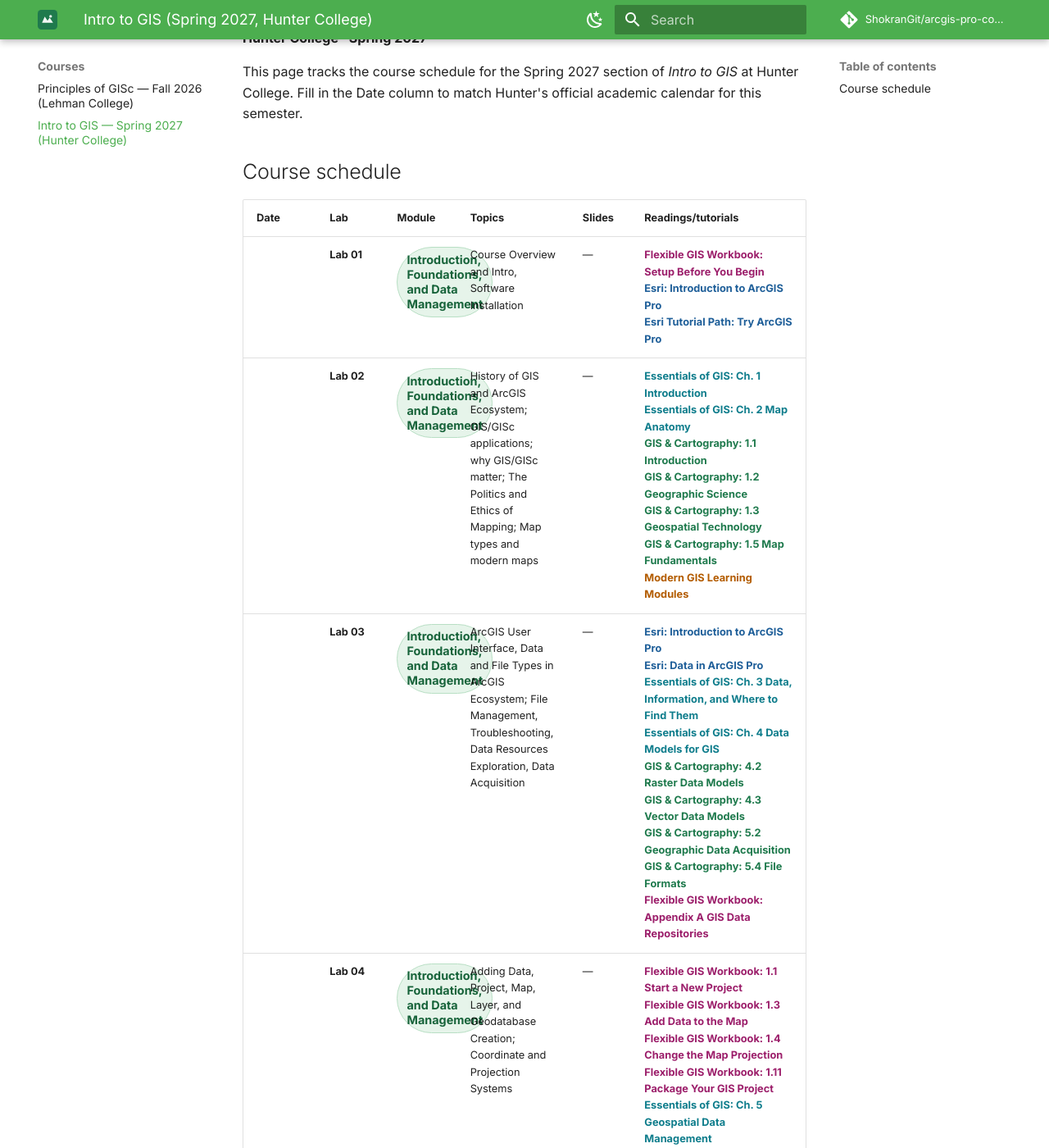
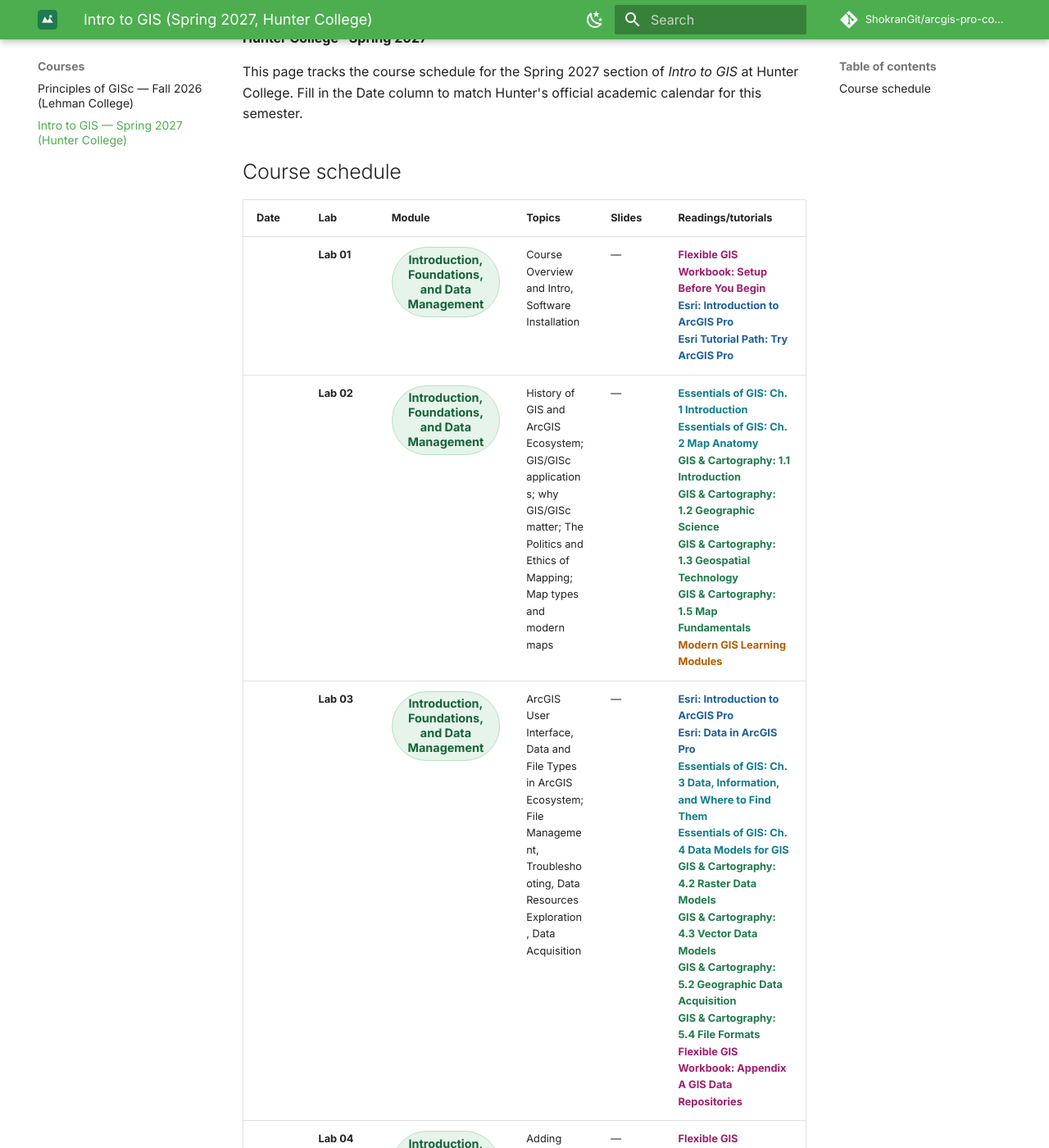
Before and after one commit to ShokranGit/arcgis-pro-course, an MkDocs documentation site: the page built from docs/courses/hunter-intro-gis-spring2027.md, in a window 1280 px wide and 1400 px high, scrolled down 235 px. Shown: the whole window at 82% size. Built offline with MkDocs 1.6.1 and Material for MkDocs 9.7.7, drawn with Linux system fonts in a browser that asks for light colours; comment, search, counter and statistics services are not loaded.

Commit message:
Fix module-badge overflow: constrain badge width to its cell and rebalance schedule-table columns to avoid mid-word breaking

```diff
--- a/docs/assets/css/extra.css
+++ b/docs/assets/css/extra.css
@@ -210,17 +210,26 @@
   min-width: 0 !important;
 }
 .schedule-table table th:nth-child(1),
-.schedule-table table td:nth-child(1) { width: 13% !important; }
+.schedule-table table td:nth-child(1) { width: 11% !important; }
 .schedule-table table th:nth-child(2),
-.schedule-table table td:nth-child(2) { width: 12% !important; }
+.schedule-table table td:nth-child(2) { width: 13% !important; }
 .schedule-table table th:nth-child(3),
-.schedule-table table td:nth-child(3) { width: 13% !important; }
+.schedule-table table td:nth-child(3) { width: 24% !important; }
 .schedule-table table th:nth-child(4),
-.schedule-table table td:nth-child(4) { width: 20% !important; }
+.schedule-table table td:nth-child(4) { width: 15% !important; }
 .schedule-table table th:nth-child(5),
-.schedule-table table td:nth-child(5) { width: 11% !important; }
+.schedule-table table td:nth-child(5) { width: 12% !important; }
 .schedule-table table th:nth-child(6),
-.schedule-table table td:nth-child(6) { width: 31% !important; }
+.schedule-table table td:nth-child(6) { width: 25% !important; }
+
+/* Module badge: force it to fill and wrap within its cell instead of overflowing into the next column */
+.module-badge {
+  width: 100% !important;
+  box-sizing: border-box !important;
+  overflow-wrap: break-word !important;
+  display: inline-block !important;
+  text-align: center;
+}
 
 /* Full course topic list table: Module | Topic */
 .topics-table table {
```
